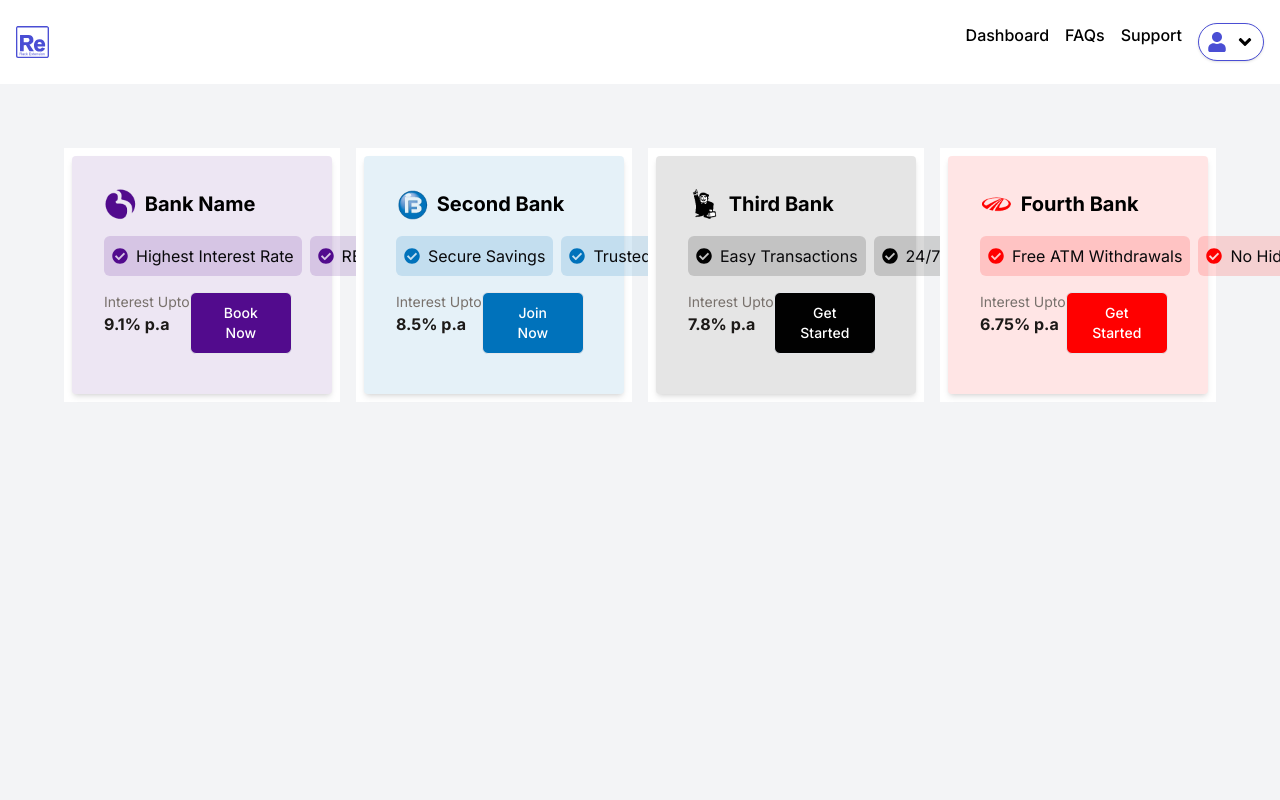
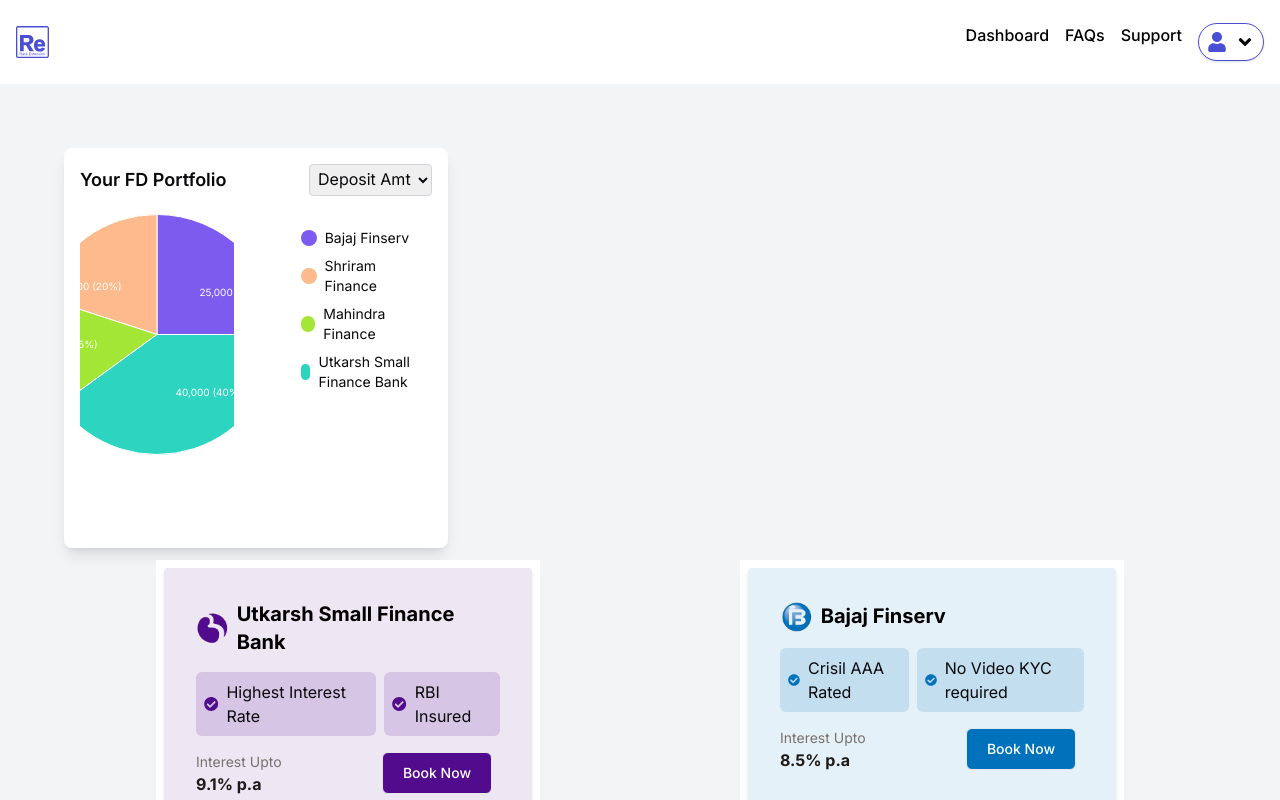
Before and after one commit to Subham-Maity/at-assignment, a Next.js app: page / in a window 1280 px wide. Built offline with nearby package versions, Linux system fonts and the light colour scheme.

Commit message:
feat: chart top box

```diff
--- a/components/box/middle-box/bank-card.tsx
+++ b/components/box/middle-box/bank-card.tsx
@@ -16,13 +16,13 @@ const BankCard: React.FC<BankCardProps> = ({
   middleBoxDescriptionIcons,
 }) => {
   return (
-    <div className="bg-white p-2">
+    <div className="bg-white p-2 max-w-sm mx-auto">
       <div className={`rounded-sm shadow-md p-8 ${bg} flex flex-col`}>
         <div className="flex items-center mb-4">
           <img src={logo} alt={title} className="h-8 mr-2" />
           <h3 className="text-black font-bold text-xl ">{title}</h3>
         </div>
-        <div className={`rounded-md flex gap-2 mb-4 whitespace-nowrap`}>
+        <div className={`rounded-md flex gap-2 mb-4 `}>
           <div className={`flex items-center  ${middleBoxBg} rounded-md p-2`}>
             {middleBoxDescriptionIcons?.desc1Icon && (
               <middleBoxDescriptionIcons.desc1Icon
--- a/components/box/middle-box/layout.tsx
+++ b/components/box/middle-box/layout.tsx
@@ -6,7 +6,7 @@ import { middleBoxData } from "@/data";
 const LayoutMiddleBox = () => {
   return (
     <div>
-      <div className="grid grid-cols-1 sm:grid-cols-2 lg:grid-cols-4 gap-4">
+      <div className="grid grid-cols-1 sm:grid-cols-2 lg:grid-cols-2 gap-4">
         {middleBoxData.map((bankData, index) => (
           <BankCard key={index} {...bankData} />
         ))}
--- a/components/box/top-box/chart-box.tsx
+++ b/components/box/top-box/chart-box.tsx
@@ -1,46 +1,65 @@
 "use client";
-import React from "react";
-import { Pie } from "react-chartjs-2";
-import "chart.js/auto";
+import React, { FC } from "react";
+import {
+  Cell,
+  Pie,
+  PieChart,
+  PieLabelRenderProps,
+  ResponsiveContainer,
+  Tooltip,
+} from "recharts";
 import "tailwindcss/tailwind.css";
 
-const ChartComponent = () => {
-  const data = {
-    labels: [
-      "Bajaj Finserv",
-      "Shriram Finance",
-      "Mahindra Finance",
-      "Utkarsh Small Finance Bank",
-    ],
-    datasets: [
-      {
-        data: [25000, 20000, 15000, 40000],
-        backgroundColor: ["#7E5BEF", "#FDBA8C", "#A3E635", "#2DD4BF"],
-        hoverBackgroundColor: ["#7E5BEF", "#FDBA8C", "#A3E635", "#2DD4BF"],
-      },
-    ],
+type DataType = {
+  name: string;
+  value: number;
+  color: string;
 };
 
-  const options = {
-    responsive: true,
-    maintainAspectRatio: false,
-    plugins: {
-      legend: {
-        display: false,
-      },
-      tooltip: {
-        callbacks: {
-          //@ts-ignore
-          label: function (tooltipItem) {
-            return `${tooltipItem.label}: ${tooltipItem.raw.toLocaleString()} (${((tooltipItem.raw / 100000) * 100).toFixed(0)}%)`;
-          },
-        },
-      },
-    },
+const data: DataType[] = [
+  { name: "Bajaj Finserv", value: 25000, color: "#7E5BEF" },
+  { name: "Shriram Finance", value: 20000, color: "#FDBA8C" },
+  { name: "Mahindra Finance", value: 15000, color: "#A3E635" },
+  { name: "Utkarsh Small Finance Bank", value: 40000, color: "#2DD4BF" },
+];
+
+const RADIAN = Math.PI / 180;
+
+const renderCustomizedLabel: FC<PieLabelRenderProps> = ({
+  cx,
+  cy,
+  midAngle,
+  innerRadius,
+  outerRadius,
+  percent,
+  index,
+}) => {
+  if (index === undefined) return null;
+
+  const radius =
+    Number(innerRadius) + (Number(outerRadius) - Number(innerRadius)) * 0.5;
+  const x = Number(cx) + radius * Math.cos(-Number(midAngle) * RADIAN);
+  const y = Number(cy) + radius * Math.sin(-Number(midAngle) * RADIAN);
+  const total = data.reduce((acc, entry) => acc + entry.value, 0);
+  const percentage = ((data[index].value / total) * 100).toFixed(0);
+
+  return (
+    <text
+      x={x}
+      y={y}
+      fill="white"
+      textAnchor={Number(x) > Number(cx) ? "start" : "end"}
+      dominantBaseline="central"
+      fontSize={10} // Adjust font size here to fit text inside the chart
+    >
+      {`${data[index].value.toLocaleString()} (${percentage}%)`}
+    </text>
+  );
 };
 
+const ChartComponent: FC = () => {
   return (
-    <div className="p-4 rounded-lg shadow-lg h-[400px] w-full bg-white ">
+    <div className="p-4 rounded-lg shadow-lg h-[400px] w-full bg-white">
       <div className="flex justify-between items-center mb-4">
         <h2 className="text-lg font-semibold">Your FD Portfolio</h2>
         <div>
@@ -50,38 +69,44 @@ const ChartComponent = () => {
         </div>
       </div>
       <div className="flex">
-        <div className="relative h-56">
-          <Pie data={data} options={options} />
+        <div className="relative h-[350px] w-[350px]">
+          <ResponsiveContainer width="70%" height="70%">
+            <PieChart>
+              <Pie
+                data={data}
+                dataKey="value"
+                nameKey="name"
+                cx="50%"
+                cy="50%"
+                outerRadius={120} // Increase the radius here
+                fill="#8884d8"
+                label={renderCustomizedLabel}
+                labelLine={false}
+              >
+                {data.map((entry, index) => (
+                  <Cell key={`cell-${index}`} fill={entry.color} />
+                ))}
+              </Pie>
+              <Tooltip
+                formatter={(value: number) =>
+                  `${value.toLocaleString()} (${((value / 100000) * 100).toFixed(0)}%)`
+                }
+              />
+            </PieChart>
+          </ResponsiveContainer>
         </div>
-        <ul className="mt-4 text-xl flex-col gap-6">
-          <li className="flex items-center mb-2">
+        <ul className="mt-4 text-sm flex-col gap-2">
+          {" "}
+          {/* Adjust the size of the text in the legend */}
+          {data.map((entry, index) => (
+            <li key={`item-${index}`} className="flex items-center mb-2">
               <span
                 className="w-4 h-4 mr-2 rounded-full"
-              style={{ backgroundColor: "#7E5BEF" }}
+                style={{ backgroundColor: entry.color }}
               ></span>
-            Bajaj Finserv
+              {entry.name}
             </li>
-          <li className="flex items-center mb-2">
-            <span
-              className="w-4 h-4 mr-2 rounded-full"
-              style={{ backgroundColor: "#FDBA8C" }}
-            ></span>
-            Shriram Finance
-          </li>
-          <li className="flex items-center mb-2">
-            <span
-              className="w-4 h-4 mr-2 rounded-full"
-              style={{ backgroundColor: "#A3E635" }}
-            ></span>
-            Mahindra Finance
-          </li>
-          <li className="flex items-center mb-2">
-            <span
-              className="w-4 h-4 mr-2 rounded-full"
-              style={{ backgroundColor: "#2DD4BF" }}
-            ></span>
-            Utkarsh Small Finance Bank
-          </li>
+          ))}
         </ul>
       </div>
     </div>
--- a/components/main-layout/layout.tsx
+++ b/components/main-layout/layout.tsx
@@ -6,10 +6,10 @@ import LayoutMiddleBox from "@/components/box/middle-box/layout";
 const Layout = () => {
   return (
     <div className="bg-gray-100 w-full p-16  min-h-screen">
-      <div className="flex flex-col">
+      <div className="flex flex-col gap-3">
         <div className="flex gap-3">
           <div className="w-1/3">
-            {/*<ChartComponent />*/}
+            <ChartComponent />
           </div>
           <div className="w-2/3">
             {/*<TimelineBox />*/}
--- a/data/index.ts
+++ b/data/index.ts
@@ -4,7 +4,7 @@ export const middleBoxData = [
   {
     bg: "bg-[#520b8d]/10",
     logo: "./middle-box/1.png",
-    title: "Bank Name",
+    title: "Utkarsh Small Finance Bank",
     middleBoxBg: "bg-[#520b8d]/15",
     middleBoxDescriptionIconColor: "text-[#520b8d]",
     middleBoxDescription: {
@@ -27,12 +27,12 @@ export const middleBoxData = [
   {
     bg: "bg-[#0072BB]/10",
     logo: "./middle-box/2.png",
-    title: "Second Bank",
+    title: "Bajaj Finserv",
     middleBoxBg: "bg-[#0072BB]/15",
     middleBoxDescriptionIconColor: "text-[#0072BB]",
     middleBoxDescription: {
-      desc1: "Secure Savings",
-      desc2: "Trusted by Millions",
+      desc1: "Crisil AAA Rated",
+      desc2: "No Video KYC required",
     },
     middleBoxDescriptionIcons: {
       desc1Icon: FaCheckCircle,
@@ -40,7 +40,7 @@ export const middleBoxData = [
     },
     interestPercentage: 8.5,
     actionButtonColor: "bg-[#0072BB]",
-    actionButtonText: "Join Now",
+    actionButtonText: "Book Now",
     action: () => {
       // Handle action
     },
@@ -49,12 +49,12 @@ export const middleBoxData = [
   {
     bg: "bg-[#010101]/10",
     logo: "./middle-box/3.png",
-    title: "Third Bank",
+    title: "Shriram Finance",
     middleBoxBg: "bg-[#010101]/15",
     middleBoxDescriptionIconColor: "text-[#010101]",
     middleBoxDescription: {
-      desc1: "Easy Transactions",
-      desc2: "24/7 Customer Support",
+      desc1: "Crisil AAA Rated",
+      desc2: "No Video KYC required",
     },
 
     middleBoxDescriptionIcons: {
@@ -64,7 +64,7 @@ export const middleBoxData = [
 
     interestPercentage: 7.8,
     actionButtonColor: "bg-[#010101]",
-    actionButtonText: "Get Started",
+    actionButtonText: "Book Now",
     action: () => {
       // Handle action
     },
@@ -73,12 +73,12 @@ export const middleBoxData = [
   {
     bg: "bg-[#FF0000]/10",
     logo: "./middle-box/4.png",
-    title: "Fourth Bank",
+    title: "Mahindra Finance",
     middleBoxBg: "bg-[#FF0000]/15",
     middleBoxDescriptionIconColor: "text-[#FF0000]",
     middleBoxDescription: {
-      desc1: "Free ATM Withdrawals",
-      desc2: "No Hidden Fees",
+      desc1: "Crisil AAA Rated",
+      desc2: "No Video KYC required",
     },
 
     middleBoxDescriptionIcons: {
@@ -87,7 +87,7 @@ export const middleBoxData = [
     },
     interestPercentage: 6.75,
     actionButtonColor: "bg-[#FF0000]",
-    actionButtonText: "Get Started",
+    actionButtonText: "Book Now",
     action: () => {
       // Handle action
     },
--- a/package.json
+++ b/package.json
@@ -15,6 +15,8 @@
     "@sentry/nextjs": "^7.105.0",
     "@tabler/icons-react": "^3.1.0",
     "@types/three": "^0.163.0",
+    "chart.js": "^4.4.3",
+    "chartjs-plugin-datalabels": "^2.2.0",
     "class-variance-authority": "^0.7.0",
     "clsx": "^2.1.0",
     "framer-motion": "^11.0.25",
@@ -22,10 +24,13 @@
     "mini-svg-data-uri": "^1.4.4",
     "next": "14.1.4",
     "next-themes": "^0.3.0",
+    "prettier": "^3.3.2",
     "react": "^18",
+    "react-chartjs-2": "^5.2.0",
     "react-dom": "^18",
     "react-icons": "^5.0.1",
     "react-lottie": "^1.2.4",
+    "recharts": "^2.12.7",
     "tailwind-merge": "^2.2.2",
     "tailwindcss-animate": "^1.0.7",
     "three": "^0.163.0",
```
Also changed, not shown: 1 other file (tests, documents, lock files or other folders). Lines whose indentation alone changed are shown as unchanged.
